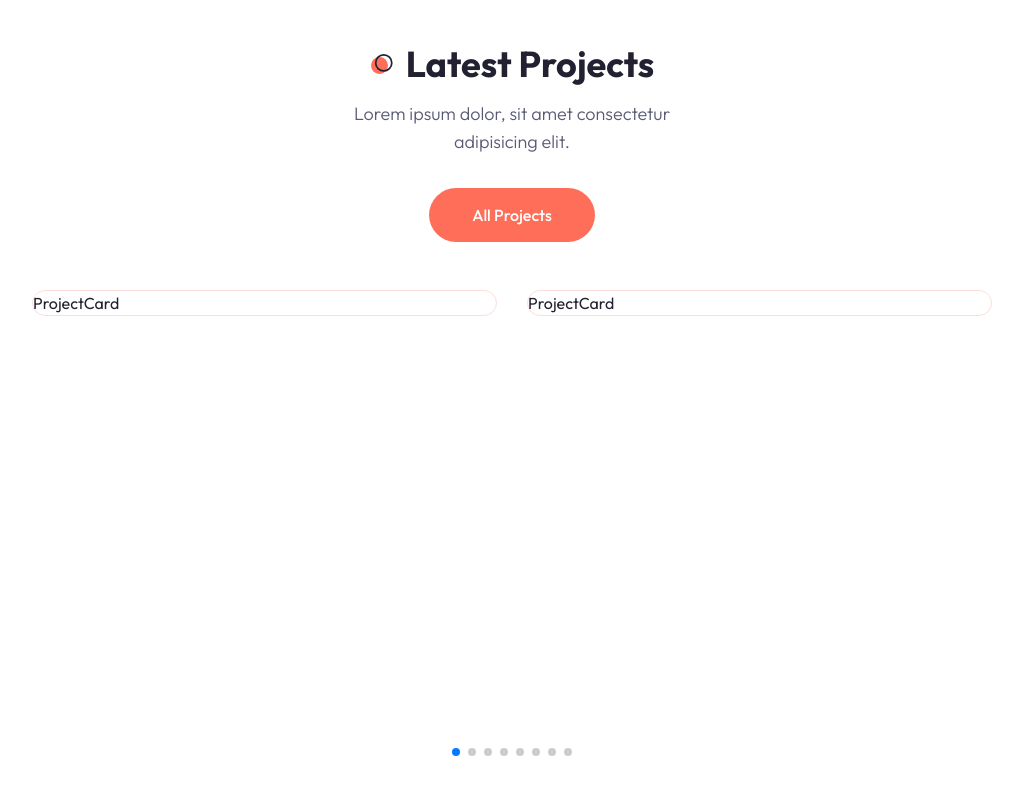
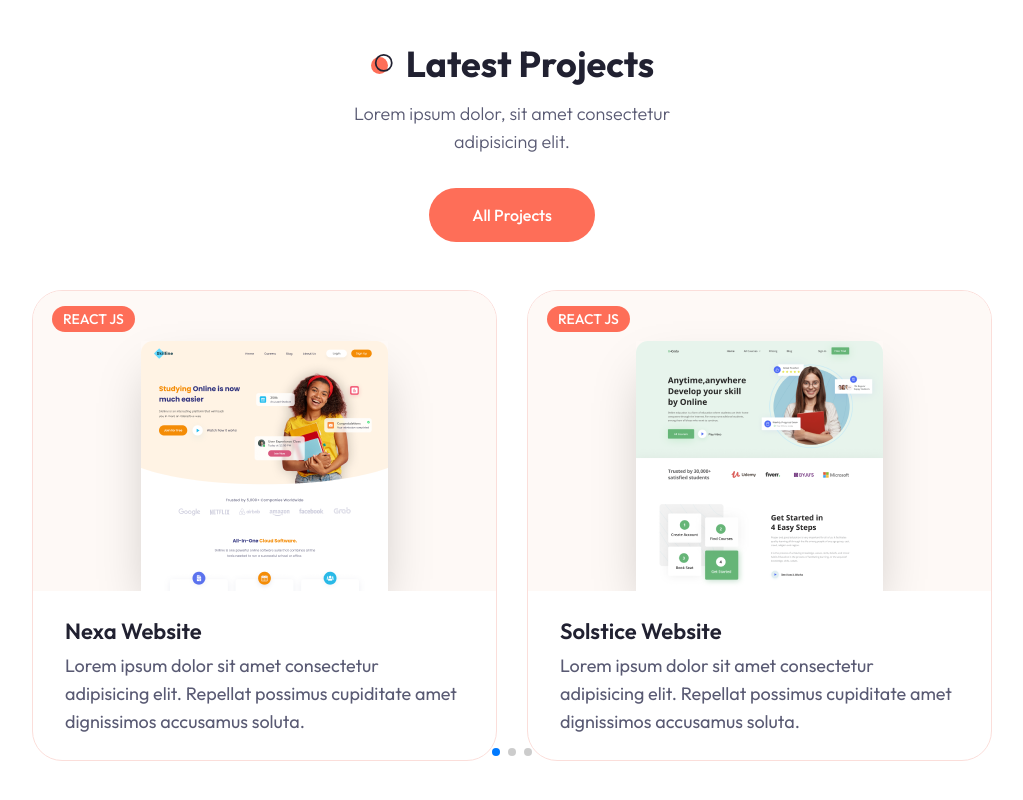
Before and after one commit to edgarespinoza7/edgarespinoza7.github.io, a Next.js app: page / in a window 1280 px wide. Shown: the part 2690-3490 px from the top of the page, without its empty margins (128-1151 px from the left). Built offline with nearby package versions, Linux system fonts and the light colour scheme.

Commit message:
30 -styled work section- OK

```diff
--- a/components/ProjectCard.jsx
+++ b/components/ProjectCard.jsx
@@ -6,8 +6,23 @@
 
 const ProjectCard = ({ project }) => {
 
+    const { category, image, name, description, link, github } = project;
+
     return (
-        <Card>ProjectCard</Card>
+        <Card className="group overflow-hidden ">
+            <CardHeader className="p-0">
+                {/* Image */}
+                <div className="relative w-full h-[300px] flex items-center justify-center bg-tertiary dark:bg-secondary/40 xl:bg-work_project_bg_light xl:dark:bg-work_project_bg_dark xl:bg-[110%] xl:bg-no-repeat overflow-hidden">
+                    <Image className="absolute bottom-0 shadow-2xl" src={image} width={247} height={250} alt="" priority/>
+                    {/* Buttons */}
+                </div>
+            </CardHeader>
+            <div className="h-full px-8 py-6">
+                <Badge className="uppercase text-sm font-medium mb-2 absolute top-4 left-5">{category}</Badge>
+                <h4 className="h4 mb-1">{name}</h4>
+                <p className="text-muted-foreground text-lg">{description}</p>
+            </div>
+        </Card>
     )
 }
 
--- a/components/Work.jsx
+++ b/components/Work.jsx
@@ -3,7 +3,7 @@
 import { Button } from "./ui/button";
 
 // Import swiper react components
-import {Swiper, SwiperSlide} from "swiper/react";
+import { Swiper, SwiperSlide } from "swiper/react";
 
 // import swiper styles
 import 'swiper/css';
@@ -107,15 +107,16 @@
                 </div>
                 {/* Slider */}
                 <div className="xl:max-w-[1000px] xl:absolute right-0 top-0">
-                    <Swiper className="h-[480px]" slidesPerView={1} breakpoints={{640: {
+                    <Swiper className="h-[480px]" slidesPerView={1} breakpoints={{
+                        640: {
                             slidesPerView: 2
                         }
                     }} spaceBetween={30} modules={[Pagination]} pagination={{ clickable: true }}>
                         {/* Show only the first 4 projects for the slides */}
-                    {ProjectData.slice(0.4).map( (project, index) => {
+                        {ProjectData.slice(0, 4).map((project, index) => {
                             return (
                                 <SwiperSlide key={index}>
-                                <ProjectCard project={project}/>
+                                    <ProjectCard project={project} />
                                 </SwiperSlide>
                             );
                         })}
--- a/tailwind.config.js
+++ b/tailwind.config.js
@@ -87,6 +87,9 @@
         about_shape_dark: "url(/about/shape-dark.svg)",
         dots_light: "url(/dots-light.svg)",
         dots_dark: "url(/dots-dark.svg)",
+        work_project_bg_light: 'url(/work/project-bg-light.png)',
+        work_project_bg_dark: 'url(/work/project-bg-dark.png)',
+
       },
     },
   },
```
Lines whose indentation alone changed are shown as unchanged.
